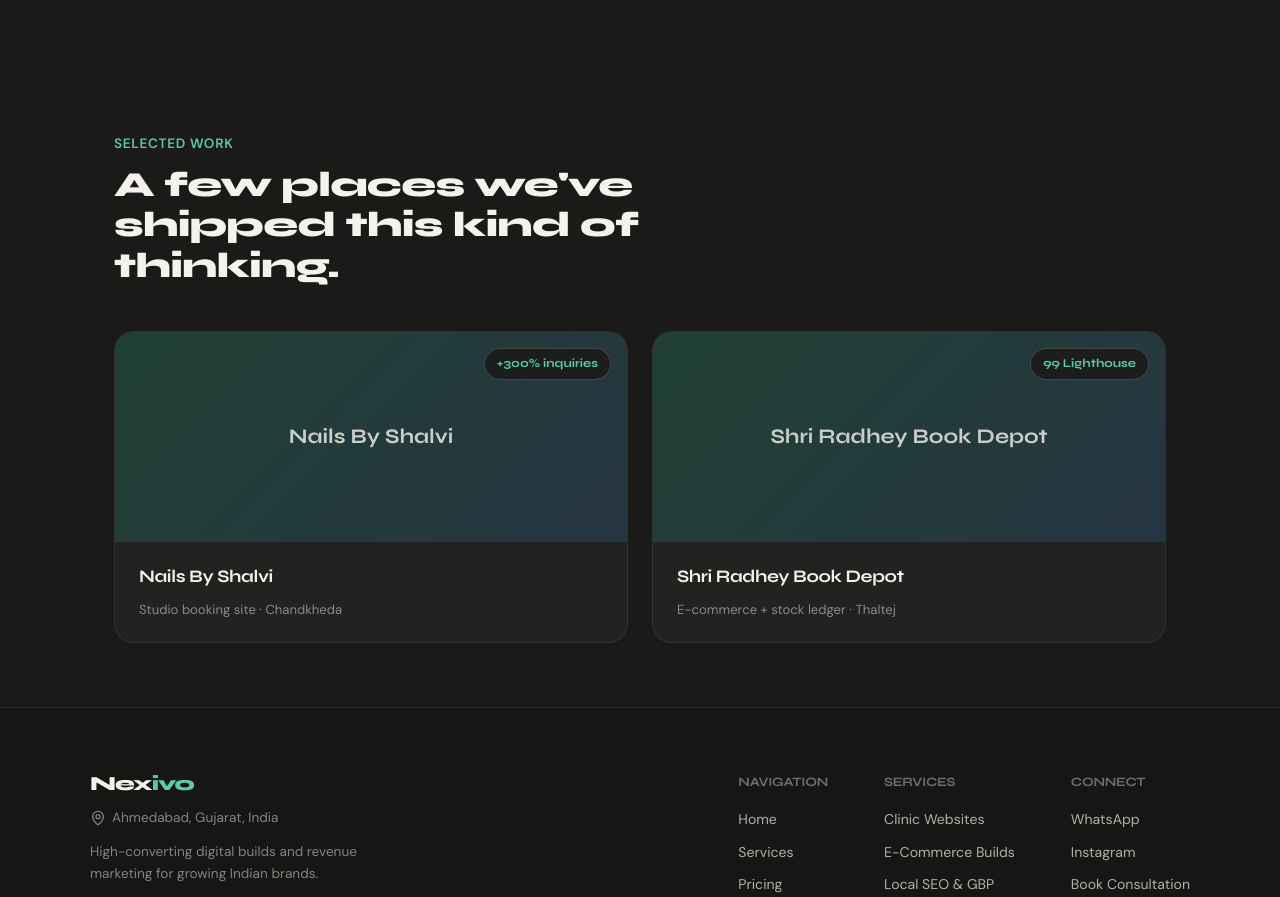
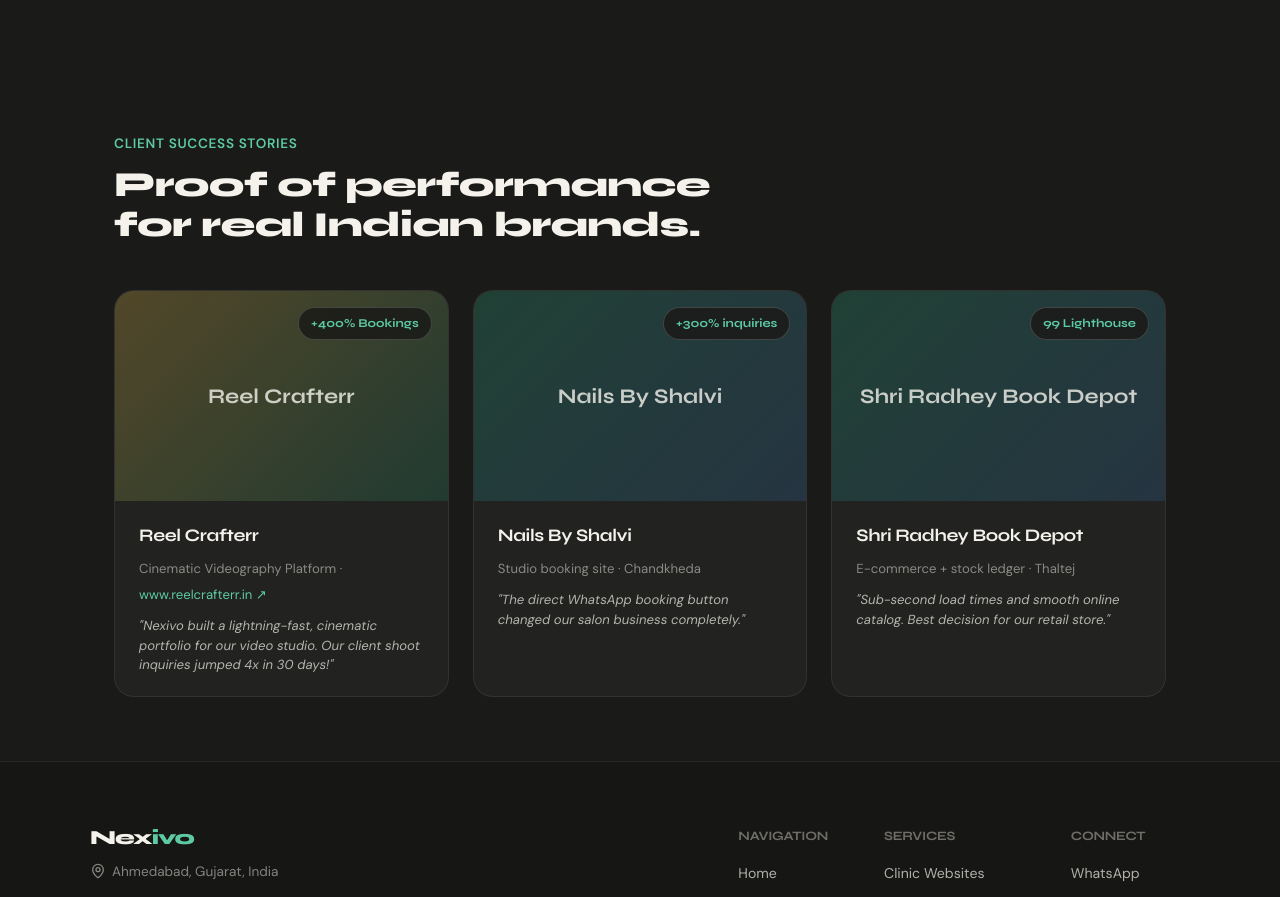
Before and after one commit to Nottherightheadyouwant/Nexivo, a React (Vite) app: page / in a window 1280 px wide. Shown: the part 3140-4037 px from the top of the page. Built offline with nearby package versions, Linux system fonts and the light colour scheme.

Commit message:
Add Reel Crafterr (www.reelcrafterr.in) client testimonial and case study to Home page

```diff
--- a/src/pages/Home.jsx
+++ b/src/pages/Home.jsx
@@ -67,13 +67,27 @@ export default function Home({ triggerToast }) {
         <RoiCalculator />
       </section>
 
-      {/* PORTFOLIO */}
+            {/* PORTFOLIO & TESTIMONIALS */}
       <section>
         <div className="section-head">
-          <div className="section-kicker">Selected Work</div>
-          <h2 className="section-title">A few places we've shipped this kind of thinking.</h2>
+          <div className="section-kicker">Client Success Stories</div>
+          <h2 className="section-title">Proof of performance for real Indian brands.</h2>
         </div>
-        <div className="portfolio-grid">
+        <div className="portfolio-grid" style={{ gridTemplateColumns: 'repeat(3, 1fr)' }}>
+          <div className="portfolio-card">
+            <div className="portfolio-thumb" style={{ background: 'linear-gradient(135deg, rgba(229,184,66,0.25), rgba(29,158,117,0.2))' }}>
+              Reel Crafterr
+              <span className="metric-badge">+400% Bookings</span>
+            </div>
+            <div className="portfolio-info">
+              <h4>Reel Crafterr</h4>
+              <span>Cinematic Videography Platform · <a href="https://www.reelcrafterr.in/" target="_blank" rel="noopener noreferrer" style={{ color: 'var(--teal-light)', textDecoration: 'none' }}>www.reelcrafterr.in ↗</a></span>
+              <p style={{ fontSize: '0.82rem', color: 'rgba(244,242,235,0.7)', marginTop: '0.6rem', fontStyle: 'italic', lineHeight: '1.5' }}>
+                "Nexivo built a lightning-fast, cinematic portfolio for our video studio. Our client shoot inquiries jumped 4x in 30 days!"
+              </p>
+            </div>
+          </div>
+
           <div className="portfolio-card">
             <div className="portfolio-thumb">
               Nails By Shalvi
@@ -82,8 +96,12 @@ export default function Home({ triggerToast }) {
             <div className="portfolio-info">
               <h4>Nails By Shalvi</h4>
               <span>Studio booking site · Chandkheda</span>
+              <p style={{ fontSize: '0.82rem', color: 'rgba(244,242,235,0.7)', marginTop: '0.6rem', fontStyle: 'italic', lineHeight: '1.5' }}>
+                "The direct WhatsApp booking button changed our salon business completely."
+              </p>
             </div>
           </div>
+
           <div className="portfolio-card">
             <div className="portfolio-thumb">
               Shri Radhey Book Depot
@@ -92,6 +110,9 @@ export default function Home({ triggerToast }) {
             <div className="portfolio-info">
               <h4>Shri Radhey Book Depot</h4>
               <span>E-commerce + stock ledger · Thaltej</span>
+              <p style={{ fontSize: '0.82rem', color: 'rgba(244,242,235,0.7)', marginTop: '0.6rem', fontStyle: 'italic', lineHeight: '1.5' }}>
+                "Sub-second load times and smooth online catalog. Best decision for our retail store."
+              </p>
             </div>
           </div>
         </div>
```
